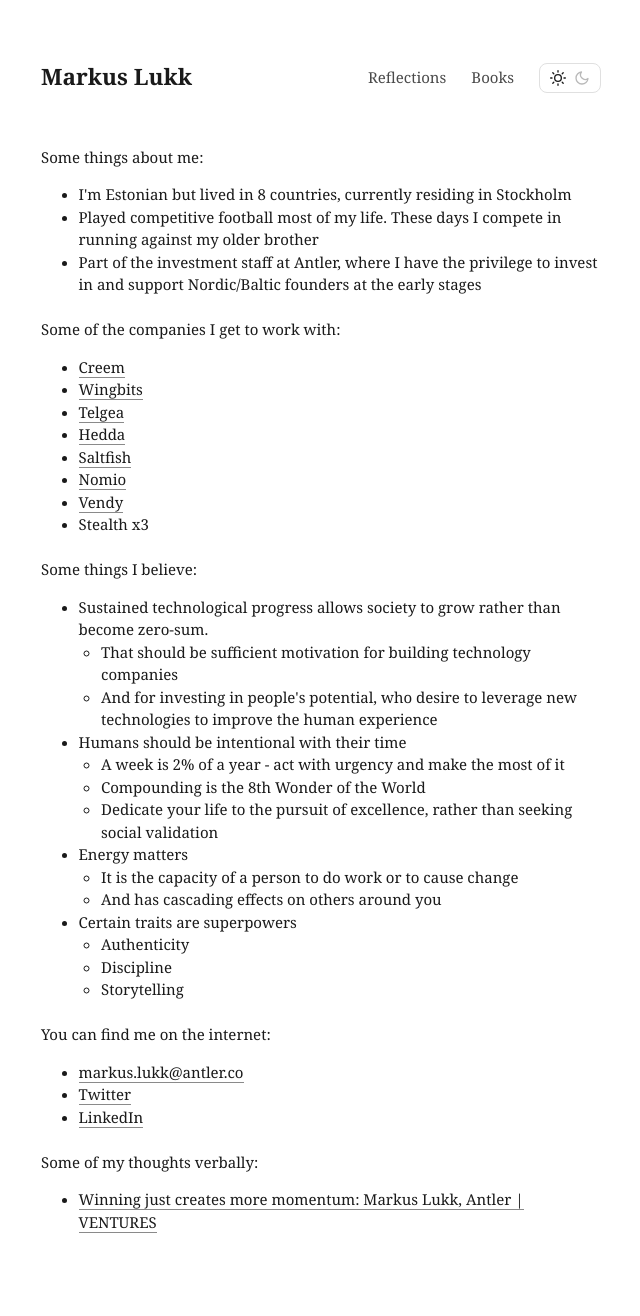
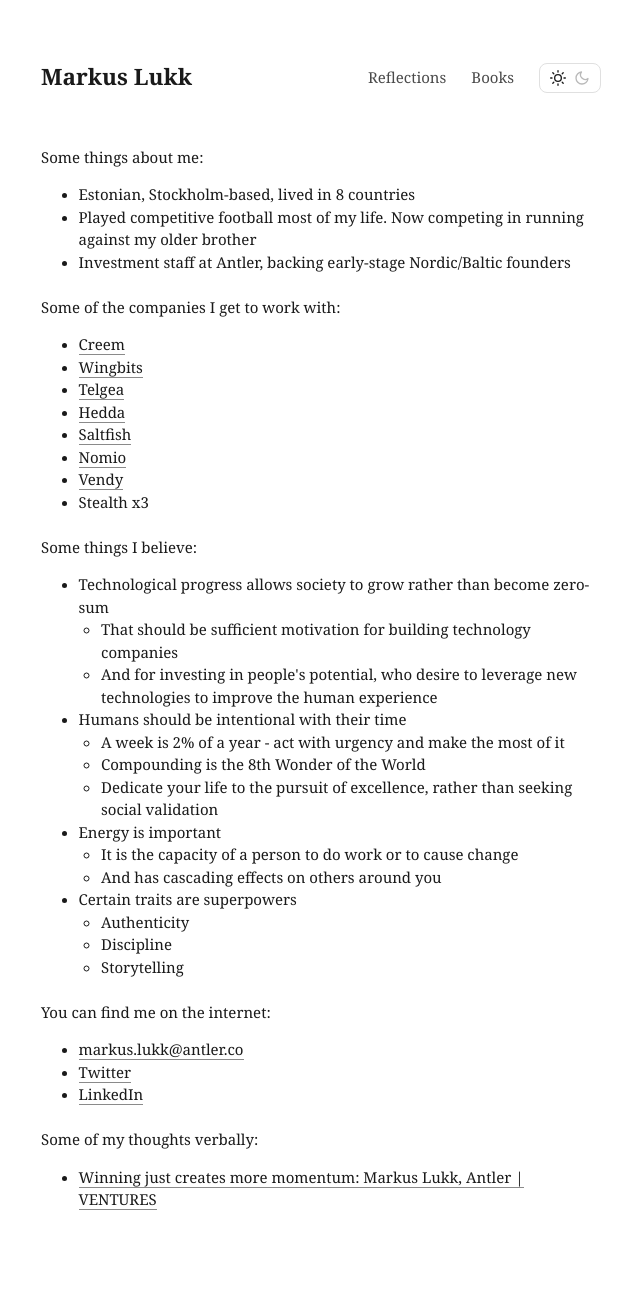
Before and after one commit to markuslukk/markuslukk.github.io, a Jekyll site: the page built from index.html, in a window 1280 px wide. Shown: the whole page, without its empty margins (319-959 px from the left). Built offline with Jekyll 4.4.1, drawn with Linux system fonts in a browser that asks for light colours; after the commit the page ends 1293 px from its top, so only the background shows below that.

Commit message:
Update index.html

```diff
--- a/index.html
+++ b/index.html
@@ -29,9 +29,9 @@
     <div class="section">
       <p class>Some things about me:</p>
       <ul>
-        <li>I'm Estonian but lived in 8 countries, currently residing in Stockholm</li>
-        <li>Played competitive football most of my life. These days I compete in running against my older brother</li>
-        <li>Part of the investment staff at Antler, where I have the privilege to invest in and support Nordic/Baltic founders at the early stages</li>
+        <li>Estonian, Stockholm-based, lived in 8 countries</li>
+        <li>Played competitive football most of my life. Now competing in running against my older brother</li>
+        <li>Investment staff at Antler, backing early-stage Nordic/Baltic founders</li>
       </ul>
     </div>
 
@@ -52,7 +52,7 @@
   <div class="section">
   <p class="section-label">Some things I believe:</p>
   <ul>
-    <li>Sustained technological progress allows society to grow rather than become zero-sum.
+    <li>Technological progress allows society to grow rather than become zero-sum
       <ul>
         <li>That should be sufficient motivation for building technology companies</li>
         <li>And for investing in people's potential, who desire to leverage new technologies to improve the human experience</li>
@@ -65,7 +65,7 @@
         <li>Dedicate your life to the pursuit of excellence, rather than seeking social validation</li>
       </ul>
     </li>
-    <li>Energy matters
+    <li>Energy is important
       <ul>
         <li>It is the capacity of a person to do work or to cause change</li>
         <li>And has cascading effects on others around you</li>
```
